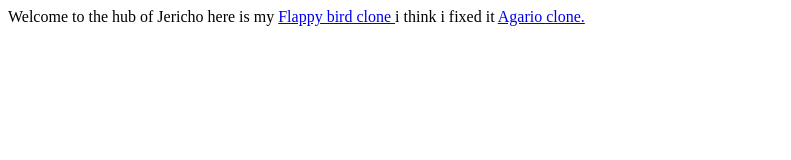
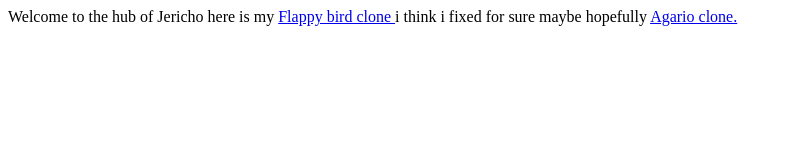
Before and after one commit to joshhager04/joshhager04.github.io, a plain HTML site: page index.html in a window 1280 px wide. Shown: the whole page, without its empty margins (0-791 px from the left). Drawn offline with Linux system fonts and the light colour scheme.

Commit message:
Update index.html

```diff
--- a/index.html
+++ b/index.html
@@ -10,7 +10,7 @@
 
   <body>
 Welcome to the hub of Jericho
-    here is my <a href="/flappy">Flappy bird clone </a> i think i fixed it <a href="/Agario"> Agario clone. </a>
+    here is my <a href="/flappy">Flappy bird clone </a> i think i fixed for sure maybe hopefully <a href="/Agario"> Agario clone. </a>
   </body>
 
 </html>
```
